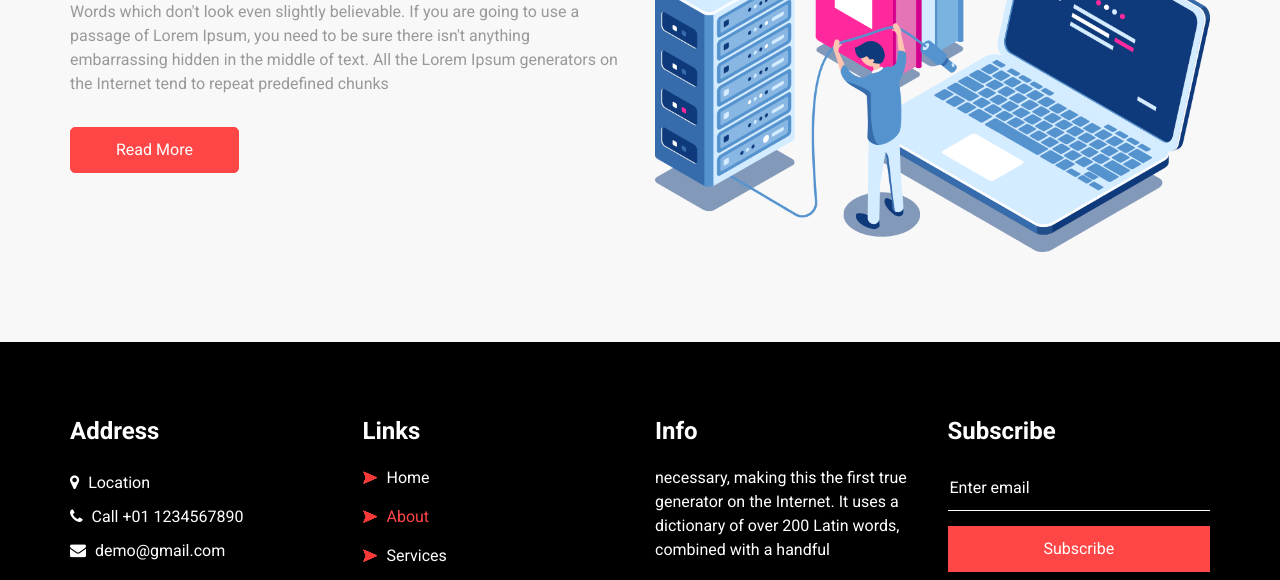
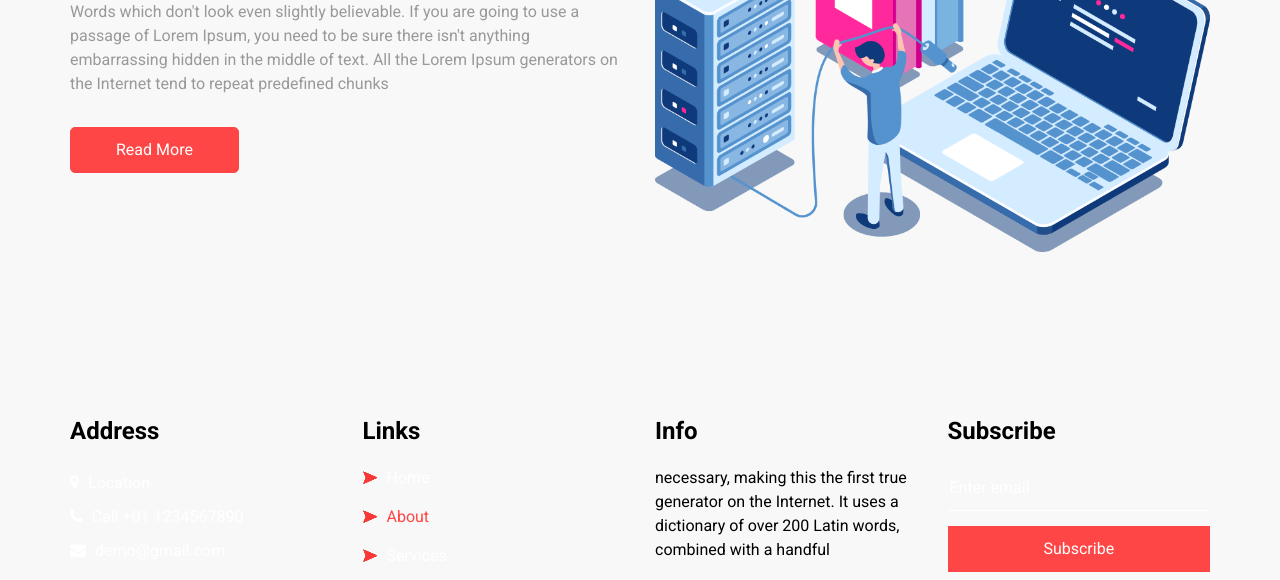
Before and after one commit to bradfattori/site, a plain HTML site: page about.html in a window 1280 px wide. Shown: the part 293-873 px from the top of the page. Drawn offline with Linux system fonts and the light colour scheme; a script that the page names is missing.

Commit message:
Update style.css

```diff
--- a/css/style.css
+++ b/css/style.css
@@ -631,8 +631,7 @@ a:focus {
 
 /* info section */
 .info_section {
-  background-color: #000000;
-  color: #ffffff;
+  color: #000000;
 }
 
 .info_section h4 {
```
